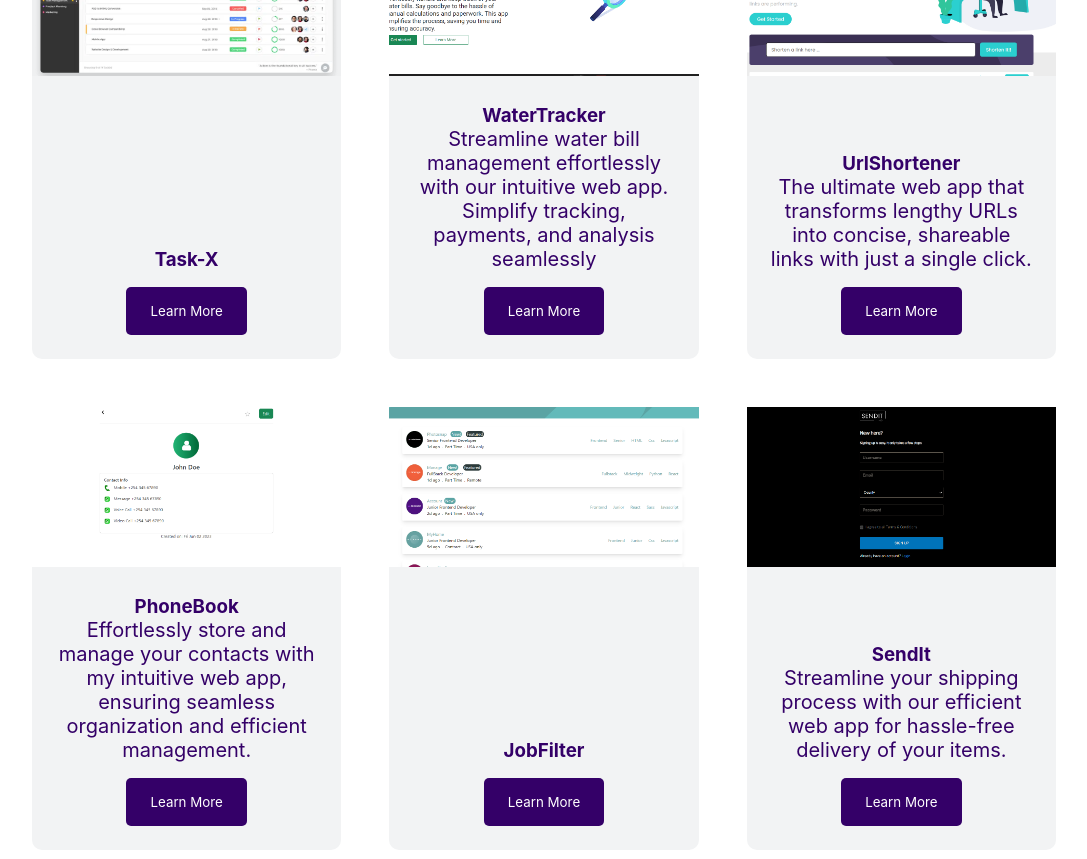
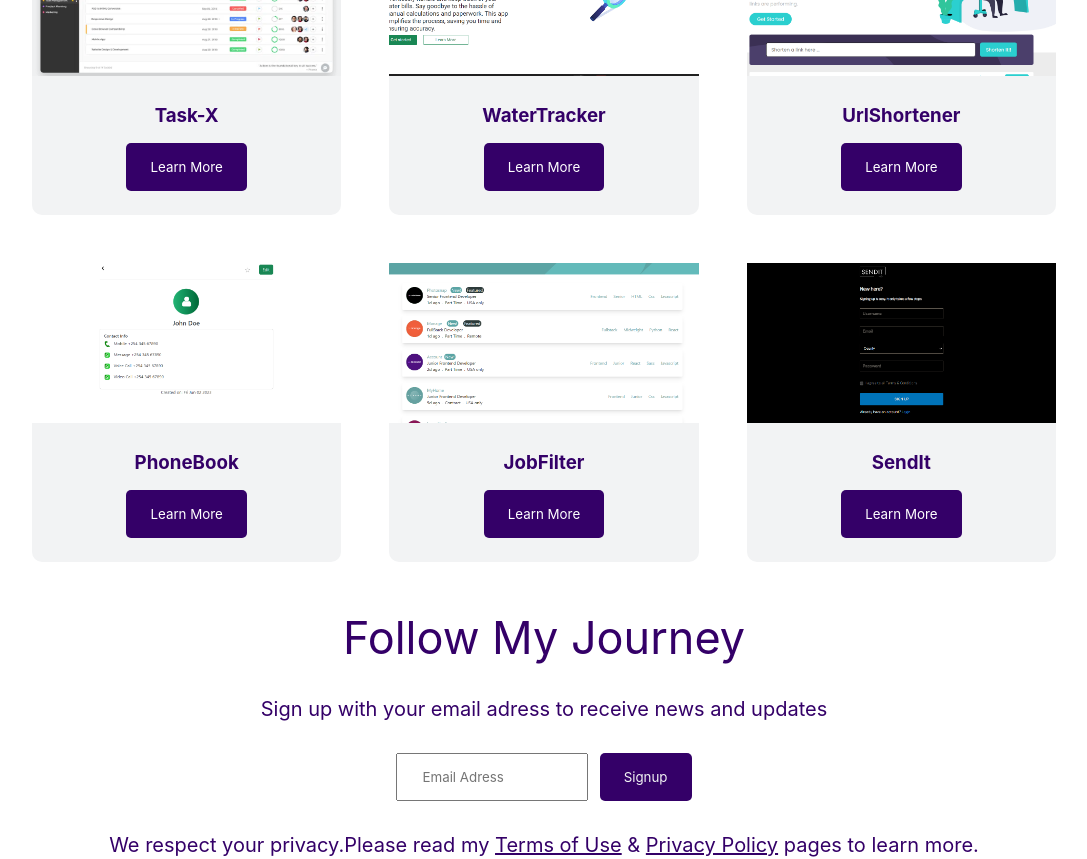
Before and after one commit to mwongess/portefeuille, a React (Vite) app in the folder client/: page / in a window 1280 px wide. Shown: the part 900-1759 px from the top of the page, without its empty margins (96-1183 px from the left). Built offline with nearby package versions, Linux system fonts and the light colour scheme.

Commit message:
Isolate description

```diff
--- a/client/src/components/Header/Header.jsx
+++ b/client/src/components/Header/Header.jsx
@@ -17,10 +17,10 @@ export const Header = () => {
           <a href='#projects'>Projects</a>
           </p>
           <p>
-            <NavLink to="">About</NavLink>
+            <a href="#about">About</a>
           </p>
           <p>
-            <NavLink to="">Contact</NavLink>
+            <a href="#cta">Contact</a>
           </p>
           <button>Hire Me</button>
         </div>
--- a/client/src/components/cta/Cta.jsx
+++ b/client/src/components/cta/Cta.jsx
@@ -3,7 +3,7 @@ import './CtaStyles.css'
 export const Cta = ()=>{
     return (
         <>
-        <div className="cta">
+        <div className="cta" id='cta'>
             <p className='cta-follow'>Follow My Journey</p>
             <p>Sign up with your email adress to receive news and updates  </p>
             <div className='input-btn'>
--- a/client/src/data/data.js
+++ b/client/src/data/data.js
@@ -6,18 +6,18 @@ export const projects = [
   },
   {
     name: "WaterTracker",
-    description: "Streamline water bill management effortlessly with our intuitive web app. Simplify tracking, payments, and analysis seamlessly ",
+    // description: "Streamline water bill management effortlessly with our intuitive web app. Simplify tracking, payments, and analysis seamlessly ",
     imageUrl: "/images/projectImages/watertracker.png",
     website: "https://wartartracker.netlify.app/"
   },
   {
     name: "UrlShortener",
-    description: "The ultimate web app that transforms lengthy URLs into concise, shareable links with just a single click. ",
+    // description: "The ultimate web app that transforms lengthy URLs into concise, shareable links with just a single click. ",
     imageUrl: "/images/projectImages/urlshortener.png",
   },
   {
     name: "PhoneBook",
-    description: "Effortlessly store and manage your contacts with my intuitive web app, ensuring seamless organization and efficient management.",
+    // description: "Effortlessly store and manage your contacts with my intuitive web app, ensuring seamless organization and efficient management.",
     imageUrl: "/images/projectImages/phonebook.png",
   },
   {
@@ -28,7 +28,7 @@ export const projects = [
 
   {
     name: "SendIt",
-    description:"Streamline your shipping process with our efficient web app for hassle-free delivery of your items.",
+    // description:"Streamline your shipping process with our efficient web app for hassle-free delivery of your items.",
     imageUrl: "/images/projectImages/sendit.png",
     website: "https://senditt.netlify.app/"
   },
```
